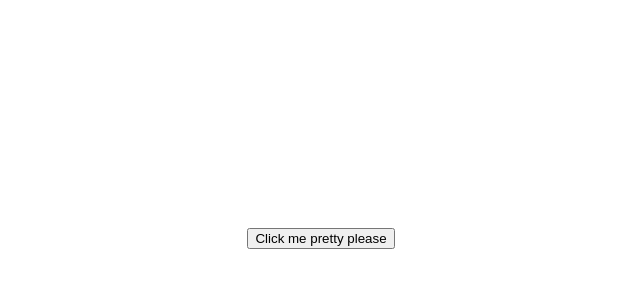
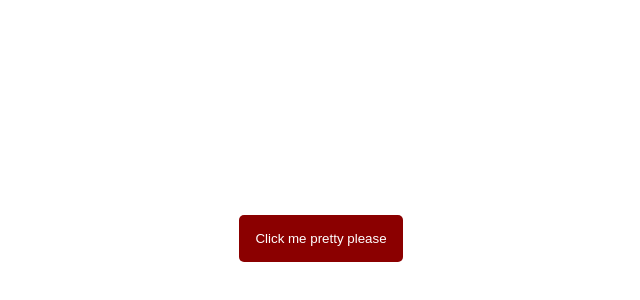
Before and after one commit to sumaya-kabir/10-JavaScript-Projects-Florin-Pop, a plain HTML site: page Toast-notification/index.html in a window 1280 px wide. Shown: the part 162-462 px from the top of the page, without its empty margins (319-959 px from the left). Drawn offline with Linux system fonts and the light colour scheme.

Commit message:
button style done

```diff
--- a/Toast-notification/style.css
+++ b/Toast-notification/style.css
@@ -13,6 +13,14 @@ body {
     min-height: 100vh;
 }
 
+button {
+    background-color: darkred;
+    color: #fff;
+    padding: 1rem;
+    border-radius: 5px;
+    border: none;
+}
+
  #container {
     position: fixed;
     bottom: 10px;
```
